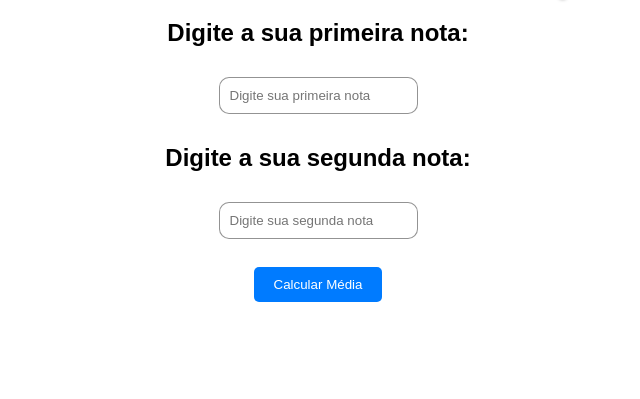
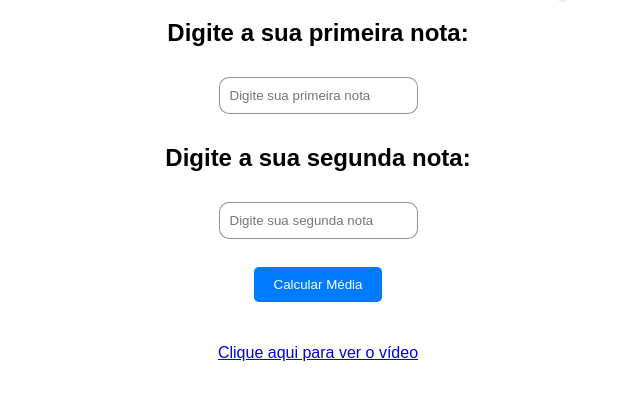
Before and after one commit to WendersonSousaLeal/PROGRAMACAO-MOBILE, a plain HTML site: page Atividade 5/index.html in a window 1280 px wide. Shown: the part 61-460 px from the top of the page, without its empty margins (322-962 px from the left). Drawn offline with Linux system fonts and the light colour scheme.

Commit message:
Add files via upload

```diff
--- a/Atividade 5/index.html
+++ b/Atividade 5/index.html
@@ -90,5 +90,9 @@ function calcular() {
     };
     </script>
 
+    <br>
+
+    <a href="https://photos.app.goo.gl/wy3eJKYYE4iLChfv9">Clique aqui para ver o vídeo</a>
+
 </body>
 </html>
```
